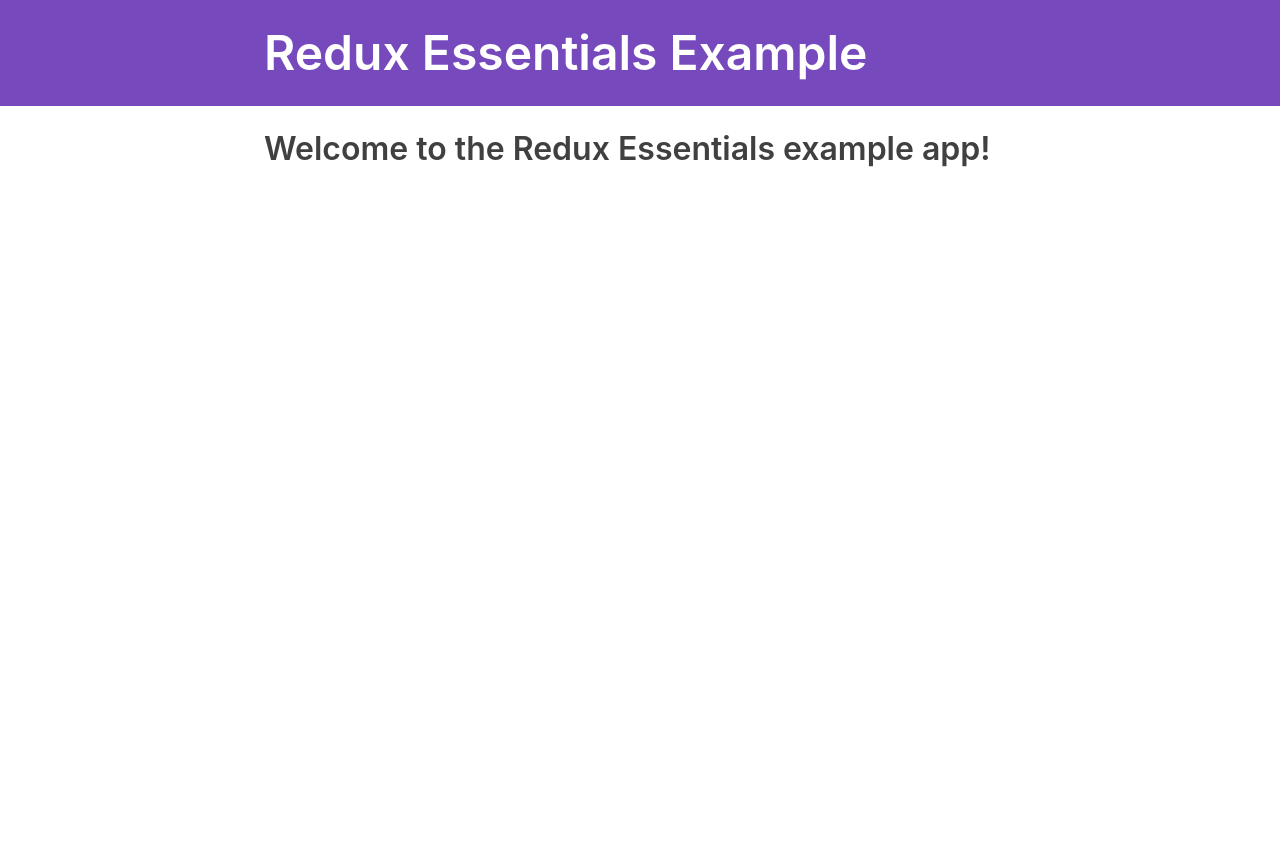
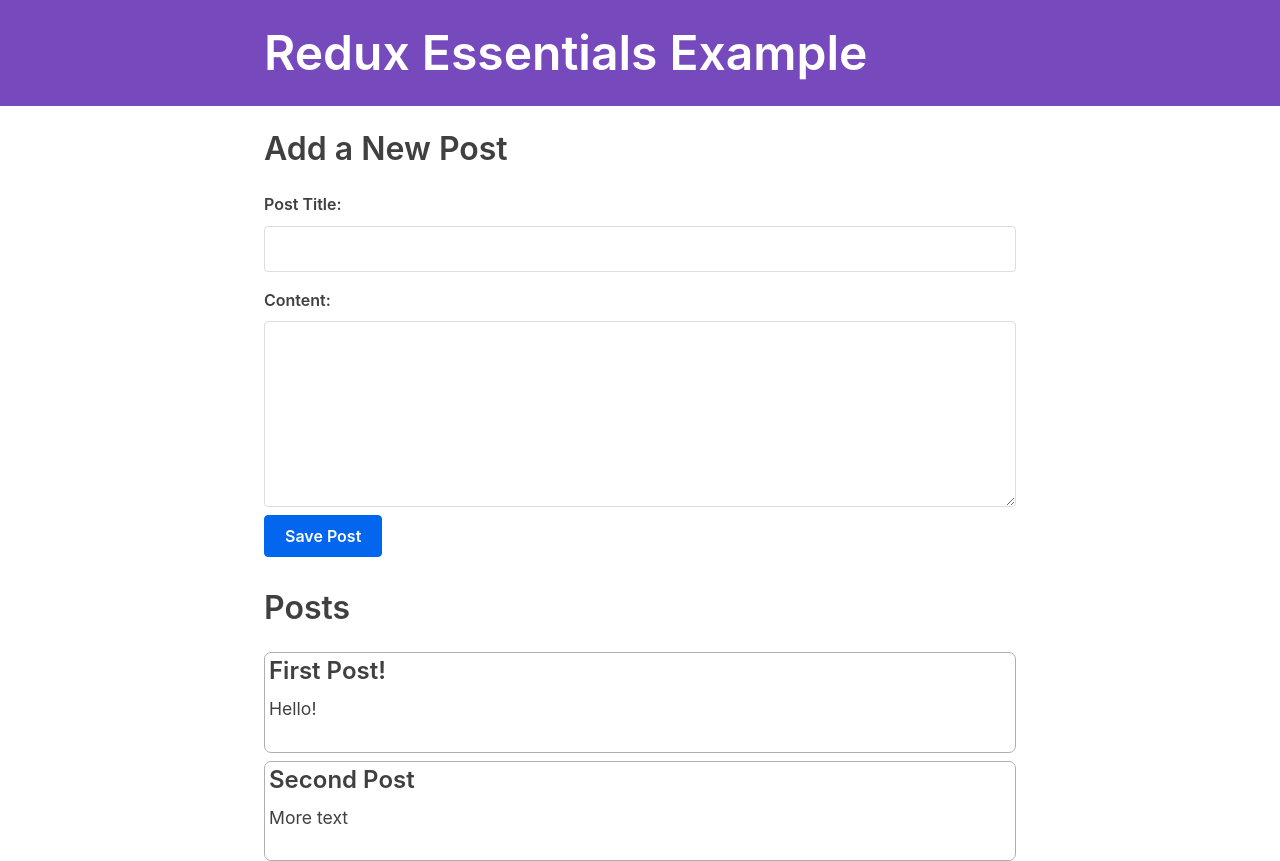
Before and after one commit to stardvst/redux, a React (Create React App) app in the folder media-feed-app/: page / in a window 1280 px wide. Before the commit the page ends 800 px from the top, so only its background shows below. Built offline with nearby package versions, Linux system fonts and the light colour scheme; what miragejs, txtgen would draw is missing.

Commit message:
posts slice, displaying posts, adding new post

```diff
--- a/media-feed-app/src/App.js
+++ b/media-feed-app/src/App.js
@@ -7,6 +7,8 @@
 } from "react-router-dom";
 
 import { Navbar } from "./app/Navbar";
+import { AddPostForm } from "./features/posts/AddPostForm";
+import { PostList } from "./features/posts/PostList";
 
 function App() {
   return (
@@ -18,9 +20,10 @@
             exact
             path="/"
             render={() => (
-              <section>
-                <h2>Welcome to the Redux Essentials example app!</h2>
-              </section>
+              <>
+                <AddPostForm />
+                <PostList />
+              </>
             )}
           />
           <Redirect to="/" />
--- a/media-feed-app/src/app/store.js
+++ b/media-feed-app/src/app/store.js
@@ -1,5 +1,8 @@
 import { configureStore } from "@reduxjs/toolkit";
+import postsReducer from "../features/posts/postsSlice";
 
 export default configureStore({
-  reducer: () => ({}),
+  reducer: {
+    posts: postsReducer,
+  },
 });
--- /dev/null
+++ b/media-feed-app/src/features/posts/AddPostForm.js
@@ -0,0 +1,49 @@
+import { nanoid } from "@reduxjs/toolkit";
+import React, { useState } from "react";
+import { useDispatch } from "react-redux";
+import { postAdded } from "./postsSlice";
+
+export const AddPostForm = () => {
+  const [title, setTitle] = useState("");
+  const [content, setContent] = useState("");
+
+  const dispatch = useDispatch();
+
+  const onTitleChanged = (e) => setTitle(e.target.value);
+  const onContentChanged = (e) => setContent(e.target.value);
+
+  const onSubmitPost = (e) => {
+    e.preventDefault();
+    if (title && content) {
+      dispatch(postAdded({ id: nanoid(), title, content }));
+      setTitle("");
+      setContent("");
+    }
+  };
+
+  return (
+    <section>
+      <h2>Add a New Post</h2>
+      <form action="" onSubmit={onSubmitPost}>
+        <label htmlFor="postTitle">Post Title:</label>
+        <input
+          type="text"
+          id="postTitle"
+          name="postTitle"
+          value={title}
+          onChange={onTitleChanged}
+        />
+        <label htmlFor="postTitle">Content:</label>
+        <textarea
+          name="postTitle"
+          id="postTitle"
+          cols="30"
+          rows="10"
+          value={content}
+          onChange={onContentChanged}
+        ></textarea>
+        <button type="submit">Save Post</button>
+      </form>
+    </section>
+  );
+};
--- /dev/null
+++ b/media-feed-app/src/features/posts/PostList.js
@@ -0,0 +1,22 @@
+import React from "react";
+import { useSelector } from "react-redux";
+
+export const PostList = () => {
+  const posts = useSelector((state) => state.posts);
+
+  const renderPosts = posts.map((post) => (
+    <article className="post-excerpt" key={post.id}>
+      <h3>{post.title}</h3>
+      <p className="post-content">{post.content.substring(0, 100)}</p>
+    </article>
+  ));
+
+  return (
+    <>
+      <section className="posts-list">
+        <h2>Posts</h2>
+        {renderPosts}
+      </section>
+    </>
+  );
+};
--- /dev/null
+++ b/media-feed-app/src/features/posts/postsSlice.js
@@ -0,0 +1,20 @@
+import { createSlice } from "@reduxjs/toolkit";
+
+const initialState = [
+  { id: 1, title: "First Post!", content: "Hello!" },
+  { id: 2, title: "Second Post", content: "More text" },
+];
+
+const postsSlice = createSlice({
+  name: "posts",
+  initialState,
+  reducers: {
+    postAdded: (state, action) => {
+      state.push(action.payload);
+    },
+  },
+});
+
+export const { postAdded } = postsSlice.actions;
+
+export default postsSlice.reducer;
```
